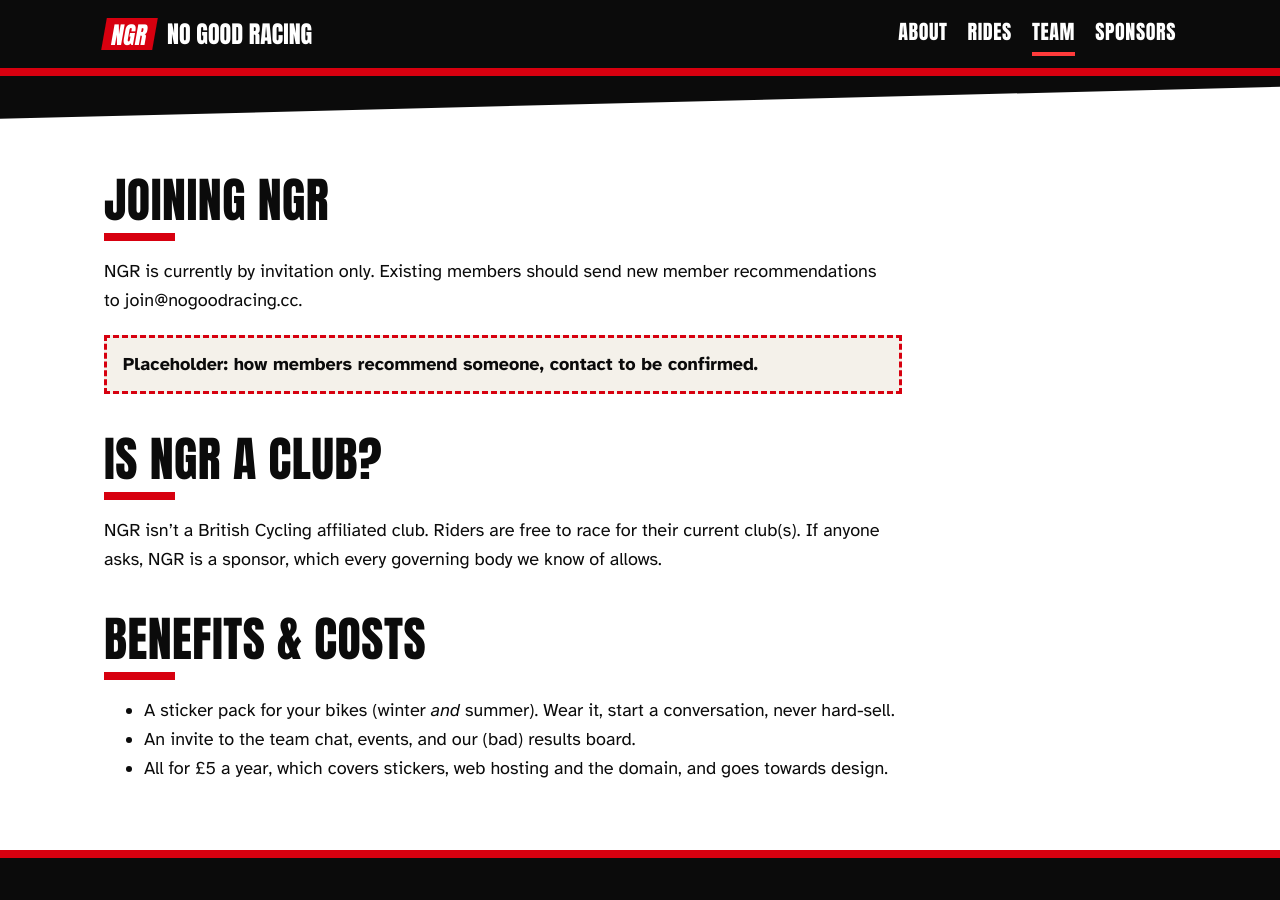
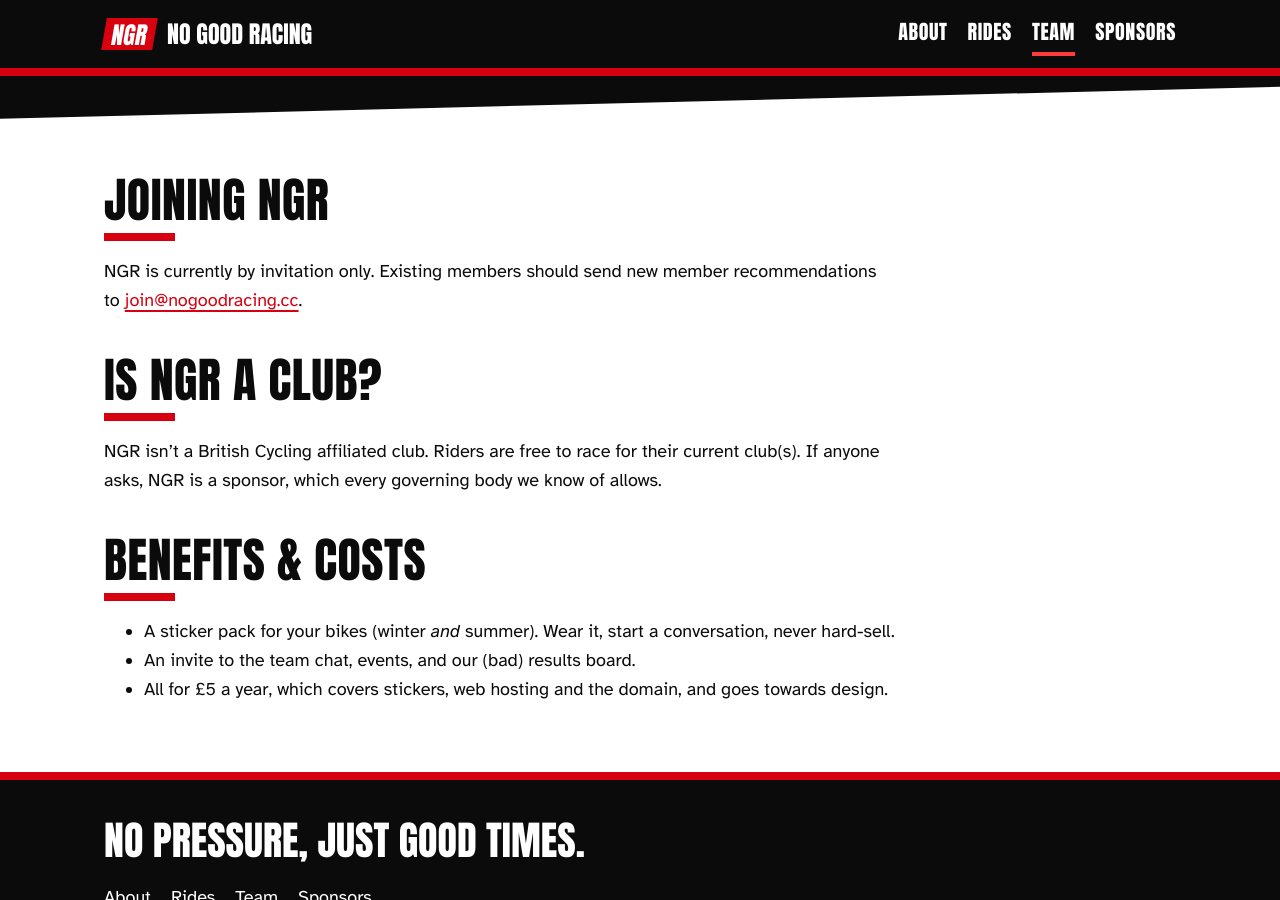
Before and after one commit to BenJam/ngr, a Jekyll site: the page built from team.md, in a window 1280 px wide and 900 px high, scrolled down 388 px. Built offline with Jekyll 4.4.1, drawn with Linux system fonts in a browser that asks for light colours.

Commit message:
Link contact emails, drop stale placeholders, record approved addresses
Co-Authored-By: Claude Opus 5.5 <noreply@anthropic.com>

```diff
--- a/team.md
+++ b/team.md
@@ -7,9 +7,7 @@ intro: No trials, no watts, no BS. Just people who like racing bikes.
 
 ## Joining NGR
 
-NGR is currently by invitation only. Existing members should send new member recommendations to join@nogoodracing.cc.
-
-<p class="placeholder">Placeholder: how members recommend someone, contact to be confirmed.</p>
+NGR is currently by invitation only. Existing members should send new member recommendations to [join@nogoodracing.cc](mailto:join@nogoodracing.cc).
 
 ## Is NGR a club?
 
```
Also changed, not shown: CLAUDE.md (+9 -1 lines), rides.md (+1 -1 lines), sponsors.md (+1 -3 lines).
